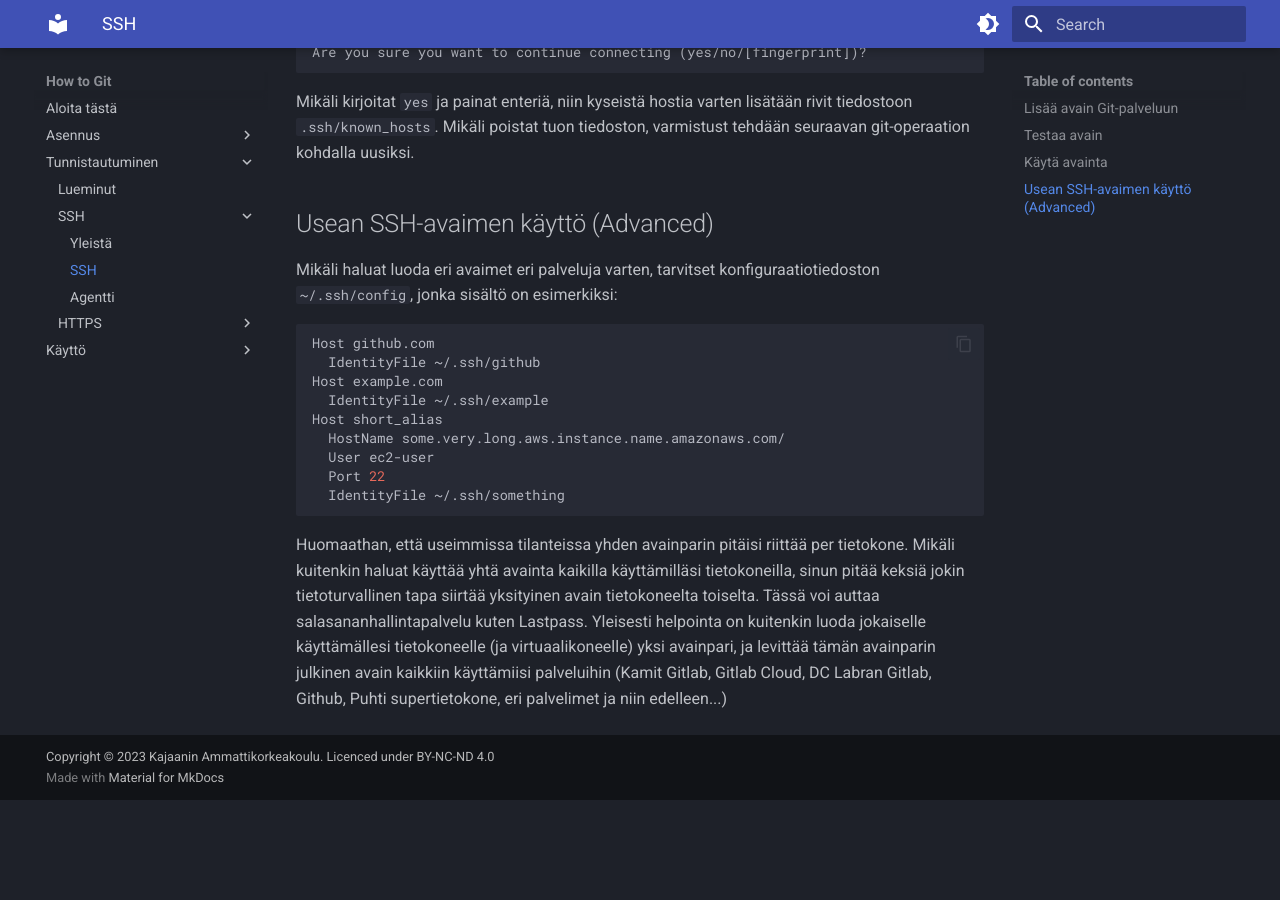
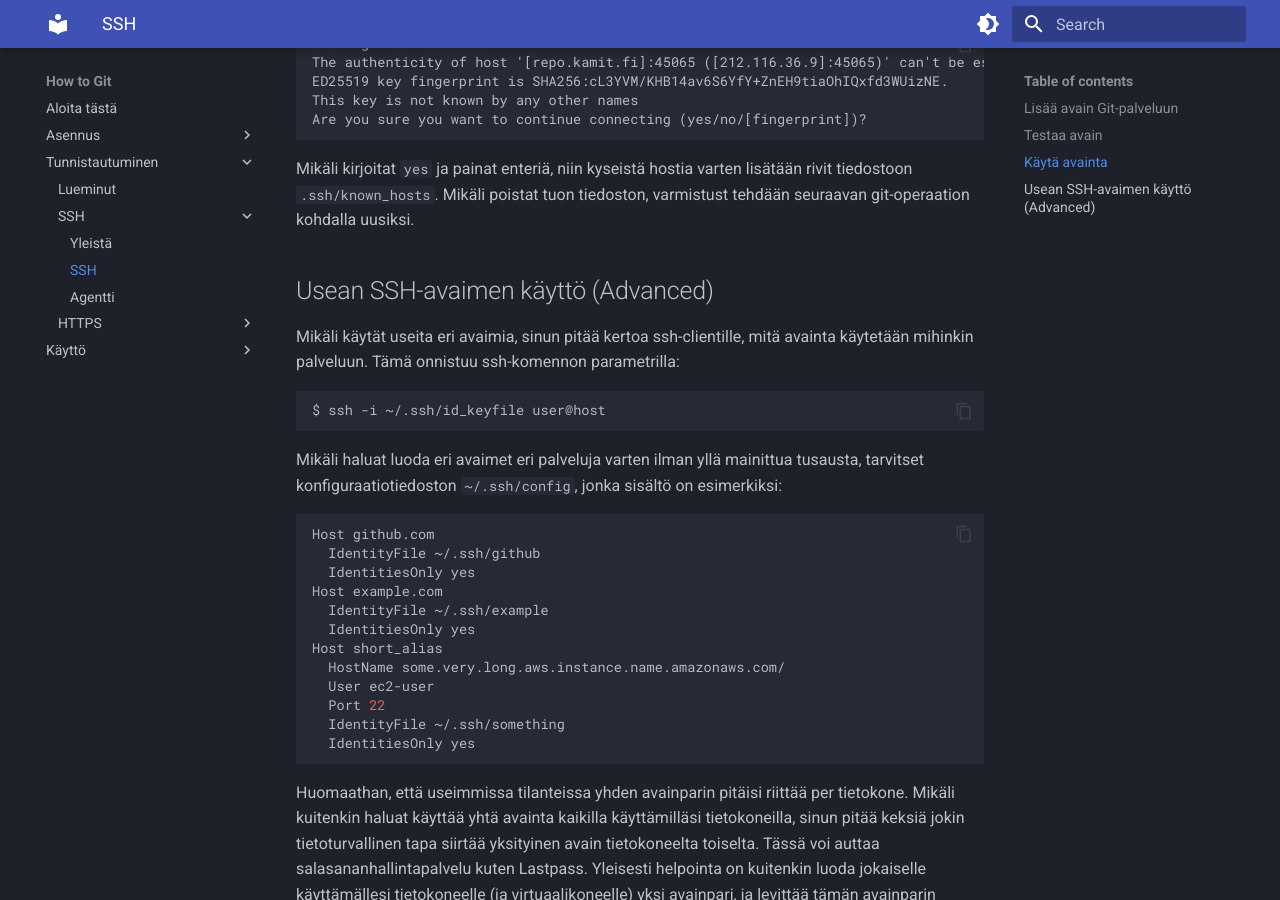
Before and after one commit to sourander/how-to-git, an MkDocs documentation site: the page built from docs/tunnistautuminen/ssh/ssh.md, in a window 1280 px wide and 900 px high, scrolled down 2075 px. Built offline with MkDocs 1.6.1 and Material for MkDocs 9.7.7, drawn with Linux system fonts in a browser that asks for light colours; before the commit the page ends 2875 px from its top, so only the background shows below that; some of the changed text lies outside the part shown.

Commit message:
Tiny additions to multikey situations

````diff
--- a/docs/tunnistautuminen/ssh/ssh.md
+++ b/docs/tunnistautuminen/ssh/ssh.md
@@ -91,18 +92,27 @@
 
 ## Usean SSH-avaimen käyttö (Advanced)
 
-Mikäli haluat luoda eri avaimet eri palveluja varten, tarvitset konfiguraatiotiedoston `~/.ssh/config`, jonka sisältö on esimerkiksi:
+Mikäli käytät useita eri avaimia, sinun pitää kertoa ssh-clientille, mitä avainta käytetään mihinkin palveluun. Tämä onnistuu ssh-komennon parametrilla:
+
+```sh
+$ ssh -i ~/.ssh/id_keyfile user@host
+```
+
+Mikäli haluat luoda eri avaimet eri palveluja varten ilman yllä mainittua tusausta, tarvitset konfiguraatiotiedoston `~/.ssh/config`, jonka sisältö on esimerkiksi:
 
 ```sh
 Host github.com
   IdentityFile ~/.ssh/github
+  IdentitiesOnly yes
 Host example.com
   IdentityFile ~/.ssh/example
+  IdentitiesOnly yes
 Host short_alias
   HostName some.very.long.aws.instance.name.amazonaws.com/
   User ec2-user
   Port 22
   IdentityFile ~/.ssh/something
+  IdentitiesOnly yes
 ```
 
 Huomaathan, että useimmissa tilanteissa yhden avainparin pitäisi riittää per tietokone. Mikäli kuitenkin haluat käyttää yhtä avainta kaikilla käyttämilläsi tietokoneilla, sinun pitää keksiä jokin tietoturvallinen tapa siirtää yksityinen avain tietokoneelta toiselta. Tässä voi auttaa salasananhallintapalvelu kuten Lastpass. Yleisesti helpointa on kuitenkin luoda jokaiselle käyttämällesi tietokoneelle (ja virtuaalikoneelle) yksi avainpari, ja levittää tämän avainparin julkinen avain kaikkiin käyttämiisi palveluihin (Kamit Gitlab, Gitlab Cloud, DC Labran Gitlab, Github, Puhti supertietokone, eri palvelimet ja niin edelleen...)
````
Also changed, not shown: other parts of docs/tunnistautuminen/ssh/ssh.md (+1 -0 lines), docs/tunnistautuminen/ssh/sshagent.md (+4 -4 lines), 1 other file.
